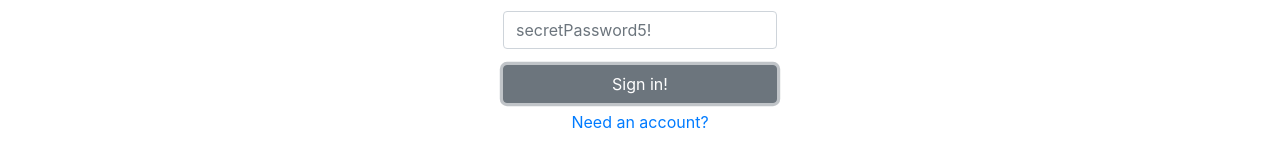
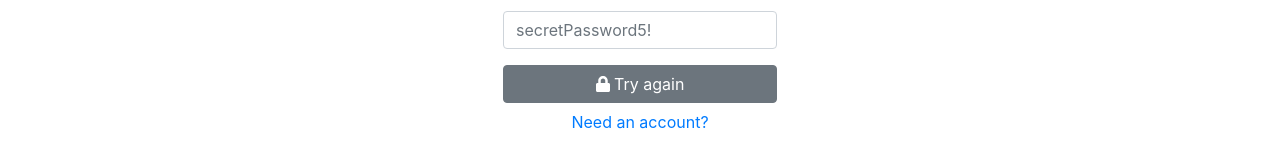
Before and after one commit to ChiveApp/chive-frontend, a React (Create React App) app: page /signin in a window 1280 px wide. Both pictures are taken after a click on the button "Sign in!". Shown: the part 527-682 px from the top of the page. Built offline with nearby package versions, Linux system fonts and the light colour scheme; no server answers.

Commit message:
Dove in on apollo-react and found onCompleted...  I feel dumb... but there're nicer loading and error states for Register now (Login to follow suit). The logged in user should now be wqpassed as a context for all relevant routes as well.

```diff
--- a/package.json
+++ b/package.json
@@ -9,6 +9,7 @@
     "ajv": "^6.10.0",
     "apollo-boost": "^0.3.1",
     "bootstrap": "^4.3.1",
+    "email-validator": "^2.0.4",
     "graphql": "^14.1.1",
     "jquery": "^3.3.1",
     "password-validator": "^4.1.1",
--- a/src/Components/App.js
+++ b/src/Components/App.js
@@ -20,7 +20,7 @@ import Register from "./Register";
 import Profile from "./Profile";
 import GroceryList from "./GroceryList";
 
-import { UserProvider } from "../Contexts/UserContext";
+import { UserProvider, UserConsumer } from "../Contexts/UserContext";
 
 library.add(fas);
 
@@ -48,15 +48,43 @@ class App extends Component {
     return (
       <ApolloProvider client={client}>
         <UserProvider>
-          <BrowserRouter>
-            <Switch>
-              <Route exact path="/" component={Landing} />
-              <Route path="/signin" component={Signin} />
-              <Route path="/register" component={Register} />
-              <Route path="/profile" component={Profile} />
-              <Route path="/grocerylist" component={GroceryList} />
-            </Switch>
-          </BrowserRouter>
+          <UserConsumer>
+            {userContext => {
+              /**
+               * provides the userContext to Components rendered with RouteWithUser by props
+               */
+              const RouteWithUser = ({
+                component: RouteComponent,
+                ...rest
+              }) => {
+                return (
+                  <Route
+                    {...rest}
+                    render={props => {
+                      return (
+                        <RouteComponent {...props} userContext={userContext} />
+                      );
+                    }}
+                  />
+                );
+              };
+
+              return (
+                <BrowserRouter>
+                  <Switch>
+                    <Route exact path="/" component={Landing} />
+                    <RouteWithUser path="/signin" component={Signin} />
+                    <RouteWithUser path="/register" component={Register} />
+                    <RouteWithUser path="/profile" component={Profile} />
+                    <RouteWithUser
+                      path="/grocerylist"
+                      component={GroceryList}
+                    />
+                  </Switch>
+                </BrowserRouter>
+              );
+            }}
+          </UserConsumer>
         </UserProvider>
       </ApolloProvider>
     );
--- a/src/Components/Register.js
+++ b/src/Components/Register.js
@@ -5,18 +5,19 @@ import {
   Label,
   Input,
   Button,
-  UncontrolledTooltip
+  FormFeedback
 } from "reactstrap";
-import { Link, Redirect } from "react-router-dom";
+import { Link } from "react-router-dom";
 import Navbar from "./Navbar";
-import passwordvalidator from "password-validator";
+
+import passwordValidator from "password-validator";
+import emailValidator from "email-validator";
 
 import gql from "graphql-tag";
 import { Mutation } from "react-apollo";
 
 import { FontAwesomeIcon } from "@fortawesome/react-fontawesome";
 import { faSpinner, faLock } from "@fortawesome/free-solid-svg-icons";
-import { UserConsumer } from "../Contexts/UserContext";
 
 /**
  * TODO:
@@ -43,7 +44,7 @@ class Register extends Component {
   constructor(props) {
     super(props);
 
-    this.passwordSchema = new passwordvalidator();
+    this.passwordSchema = new passwordValidator();
 
     this.passwordSchema
       .is()
@@ -64,10 +65,11 @@ class Register extends Component {
 
     this.state = {
       email: "",
+      validEmail: "default",
       password: "",
+      validPassword: "default",
       name: "",
-      tooltipIsOpen: false,
-      tooltipText: ""
+      validName: "default"
     };
 
     // We can attach our own functions by binding them to the class
@@ -87,6 +89,22 @@ class Register extends Component {
     this.setState({
       [name]: value
     });
+
+    if (name + "Validator" === "emailValidator") {
+      this.setState({
+        validEmail: {
+          valid: value.length === 0 || emailValidator.validate(value),
+          errorMessage: "Invalid email"
+        }
+      });
+    } else if (name + "Validator" === "nameValidator") {
+      this.setState({
+        validName: {
+          valid: value.length !== 0,
+          errorMessage: "Invalid name"
+        }
+      });
+    }
   }
 
   /**
@@ -99,7 +117,7 @@ class Register extends Component {
 
     var failed = this.passwordSchema.validate(password, { list: true });
 
-    if (failed.length > 0 && password.length !== 0) {
+    if (password.length !== 0 && failed.length !== 0) {
       var error = failed.slice(-1)[0];
       var errorMessage = "";
       switch (error) {
@@ -123,26 +141,63 @@ class Register extends Component {
           errorMessage = "Passwords must be 8 to 100 characters";
           break;
         default:
-          console.log(failed);
+          break;
       }
 
       this.setState({
-        tooltipIsOpen: true,
-        tooltipText: errorMessage
+        password: password,
+        validPassword: {
+          valid: false,
+          errorMessage: errorMessage
+        }
       });
     } else {
       this.setState({
-        tooltipIsOpen: false
+        password: password,
+        validPassword: {
+          valid: true
+        }
+      });
+    }
+  }
+
+  validateForm(event, createUser) {
+    event.preventDefault();
+
+    if (!this.state.validEmail.valid) {
+      this.setState({
+        validEmail: {
+          valid: false,
+          errorMessage: "Valid email required"
+        }
       });
     }
 
+    if (!this.state.validName.valid) {
       this.setState({
-      password: password
+        validName: {
+          valid: false,
+          errorMessage: "Valid name required"
+        }
       });
     }
 
-  validateForm() {
-    throw new Error("Bad password");
+    if (!this.state.validPassword.valid) {
+      this.setState({
+        validPassword: {
+          valid: false,
+          errorMessage: "Valid password required"
+        }
+      });
+    }
+
+    createUser({
+      variables: {
+        email: this.state.email,
+        name: this.state.name,
+        password: this.state.password
+      }
+    });
   }
 
   /**
@@ -154,19 +209,7 @@ class Register extends Component {
    * js should always be wrapped in curly braces in a jsx environment (see below)
    */
   render() {
-    const { name, email, password } = this.state;
-
     return (
-      <Fragment>
-        <UserConsumer>
-          {userContext => {
-            /**
-             * TODO: handle error for invalid credentials
-             */
-
-            console.log(userContext);
-          }}
-        </UserConsumer>
       <div
         className="d-flex flex-column"
         style={{
@@ -185,9 +228,6 @@ class Register extends Component {
               />
             </div>
             <br />
-              {/**
-                TODO: refactor these formgroups to input boxes? updating parent state from child comp?
-              */}
             <FormGroup>
               <Label for="email">Email</Label>
               <Input
@@ -195,8 +235,15 @@ class Register extends Component {
                 name="email"
                 id="email"
                 placeholder="foodie67@chive.com"
+                invalid={
+                  !this.state.validEmail.valid &&
+                  this.state.validEmail !== "default"
+                }
                 onChange={this.handleTextChange}
               />
+              <FormFeedback valid={this.state.validEmail.valid}>
+                {this.state.validEmail.errorMessage}
+              </FormFeedback>
             </FormGroup>
             <FormGroup>
               <Label for="name">Name</Label>
@@ -205,8 +252,15 @@ class Register extends Component {
                 name="name"
                 id="name"
                 placeholder="John Appleseed"
+                invalid={
+                  !this.state.validName.valid &&
+                  this.state.validName !== "default"
+                }
                 onChange={this.handleTextChange}
               />
+              <FormFeedback valid={this.state.validName.valid}>
+                {this.state.validName.errorMessage}
+              </FormFeedback>
             </FormGroup>
             <FormGroup>
               <Label for="password">Password</Label>
@@ -215,27 +269,28 @@ class Register extends Component {
                 name="password"
                 id="password"
                 placeholder="secretPassword5!"
+                invalid={
+                  !this.state.validPassword.valid &&
+                  this.state.validPassword !== "default"
+                }
                 onChange={this.updatePassword}
               />
-                <UncontrolledTooltip
-                  placement="auto-end"
-                  isOpen={this.state.tooltipIsOpen}
-                  target="password"
-                >
-                  {this.state.tooltipText}
-                </UncontrolledTooltip>
+              <FormFeedback valid={this.state.validPassword.valid}>
+                {this.state.validPassword.errorMessage}
+              </FormFeedback>
             </FormGroup>
             <Mutation
               mutation={CREATE_USER}
-                variables={{ name, email, password }}
+              onCompleted={({ createUser }) => {
+                this.props.userContext.updateUser({
+                  email: createUser.email,
+                  name: createUser.name
+                });
+                this.props.history.push("/profile");
+              }}
             >
-                {(createUser, { loading, error, data }) => {
-                  /**
-                   * TODO: handle error for email already in user here
-                   */
-
-                  var buttonText = null;
-                  var errorMessage = null;
+              {(createUser, { loading, error }) => {
+                let buttonText = undefined;
 
                 if (loading) {
                   buttonText = (
@@ -244,39 +299,29 @@ class Register extends Component {
                     </Fragment>
                   );
                 } else {
-                    buttonText = "Register!";
+                  buttonText = "Sign in!";
                 }
 
                 if (error) {
-                    console.log(error.graphQLErrors);
-
-                    //TODO: parse out error from graphql error properly
-
+                  /**
+                   * TODO: Better response handling
+                   */
                   buttonText = (
                     <Fragment>
                       <FontAwesomeIcon icon={faLock} /> Try again
                     </Fragment>
                   );
-                    errorMessage = "error";
-                  }
-
-                  if (data) {
-                    console.log(data);
                 }
 
                 return (
                   <Fragment>
                     <Button
-                        onClick={e => {
-                          e.preventDefault();
-                          createUser();
-                        }}
+                      onClick={event => this.validateForm(event, createUser)}
                       style={{ width: "100%" }}
                       disabled={loading}
                     >
                       {buttonText}
                     </Button>
-                      {errorMessage}
                   </Fragment>
                 );
               }}
@@ -287,7 +332,6 @@ class Register extends Component {
           </Link>
         </div>
       </div>
-      </Fragment>
     );
   }
 }
--- a/src/Components/Signin.js
+++ b/src/Components/Signin.js
@@ -1,14 +1,24 @@
 import React, { Component, Fragment } from "react";
 import { Form, FormGroup, Label, Input, Button } from "reactstrap";
-import { Link, Redirect } from "react-router-dom";
+import { Link } from "react-router-dom";
 import Navbar from "./Navbar";
 
-import { graphql } from "react-apollo";
+import { Mutation } from "react-apollo";
 import gql from "graphql-tag";
+// import { withMutationState } from "../hocs/Mutation";
 
 import { FontAwesomeIcon } from "@fortawesome/react-fontawesome";
 import { faSpinner, faLock } from "@fortawesome/free-solid-svg-icons";
-import { UserConsumer } from "../Contexts/UserContext";
+
+const LOGIN_MUTATION = gql`
+  mutation login($email: String!, $password: String!) {
+    login(email: $email, password: $password) {
+      _id
+      email
+      name
+    }
+  }
+`;
 
 /**
  * TODO:
@@ -19,17 +29,19 @@ class Signin extends Component {
   constructor(props) {
     super(props);
 
+    console.log(props);
+
     this.state = {
       email: "",
       password: "",
       buttonDisabled: false,
-      buttonText: "Sign in!",
-      errorComponent: undefined,
-      userContext: undefined
+      buttonText: this.props.loginLoading ? "Signing in..." : "Sign in!",
+      errorComponent: undefined
     };
 
     // We can attach our own functions by binding them to the class
     this.handleTextChange = this.handleTextChange.bind(this);
+    this.validateForm = this.validateForm.bind(this);
   }
 
   /**
@@ -45,24 +57,20 @@ class Signin extends Component {
     });
   }
 
-  submitCredentials = async event => {
+  validateForm(event, login) {
     event.preventDefault();
 
-    const { data } = await this.props.mutate({
+    /**
+     * TODO: validate form
+     */
+
+    login({
       variables: {
         email: this.state.email,
         password: this.state.password
       }
     });
-
-    if (data) {
-      console.log(data);
-      this.state.userContext.updateUser({
-        email: data.login.email,
-        name: data.login.name
-      });
-    }
-  };
+  }
 
   render() {
     return (
@@ -104,65 +112,50 @@ class Signin extends Component {
                 onChange={this.handleTextChange}
               />
             </FormGroup>
-            <UserConsumer>
-              {userContext => {
-                /**
-                 * TODO: handle error for invalid credentials
-                 */
+            <Mutation
+              mutation={LOGIN_MUTATION}
+              onCompleted={({ login }) => {
+                this.props.userContext.updateUser({
+                  email: login.email,
+                  name: login.name
+                });
+                this.props.history.push("/profile");
+              }}
+            >
+              {(login, { loading, error }) => {
+                let buttonText = undefined;
 
-                console.log(userContext);
+                if (loading) {
+                  buttonText = (
+                    <Fragment>
+                      <FontAwesomeIcon icon={faSpinner} spin /> Signing in...
+                    </Fragment>
+                  );
+                } else {
+                  buttonText = "Sign in!";
+                }
 
-                this.state.userContext = userContext;
-
-                // if (loading) {
-                //   buttonText = (
-                //     <Fragment>
-                //       <FontAwesomeIcon icon={faSpinner} spin /> Signing in...
-                //     </Fragment>
-                //   );
-                // } else {
-                //   buttonText = "Sign in!";
-                // }
-
-                // if (error) {
-                //   buttonText = (
-                //     <Fragment>
-                //       <FontAwesomeIcon icon={faLock} /> Try again
-                //     </Fragment>
-                //   );
-                //   errorMessage = (
-                //     <div
-                //       className="d-flex flex-column flex-fill justify-content-center align-items-center"
-                //       style={{ marginTop: ".6rem" }}
-                //     >
-                //       {error.graphQLErrors[0].message}
-                //     </div>
-                //   );
-                // }
-
-                // if (data) {
-                //   console.log(data);
-                //   let { login } = data;
-                //   userContext.updateUser({
-                //     email: login.email,
-                //     name: login.name
-                //   });
-                // }
+                if (error) {
+                  buttonText = (
+                    <Fragment>
+                      <FontAwesomeIcon icon={faLock} /> Try again
+                    </Fragment>
+                  );
+                }
 
                 return (
                   <Fragment>
                     <Button
-                      onClick={this.submitCredentials}
+                      onClick={event => this.validateForm(event, login)}
                       style={{ width: "100%" }}
-                      disabled={this.state.buttonDisabled}
+                      disabled={loading}
                     >
-                      {this.state.buttonText}
+                      {buttonText}
                     </Button>
-                    {this.state.errorComponent}
                   </Fragment>
                 );
               }}
-            </UserConsumer>
+            </Mutation>
           </Form>
           <Link to="/register" style={{ marginTop: ".4rem" }}>
             Need an account?
@@ -173,12 +166,4 @@ class Signin extends Component {
   }
 }
 
-export default graphql(gql`
-  mutation login($email: String!, $password: String!) {
-    login(email: $email, password: $password) {
-      _id
-      email
-      name
-    }
-  }
-`)(Signin);
+export default Signin;
```
Also changed, not shown: 2 other files (tests, documents, lock files or other folders). Lines whose indentation alone changed are shown as unchanged.
